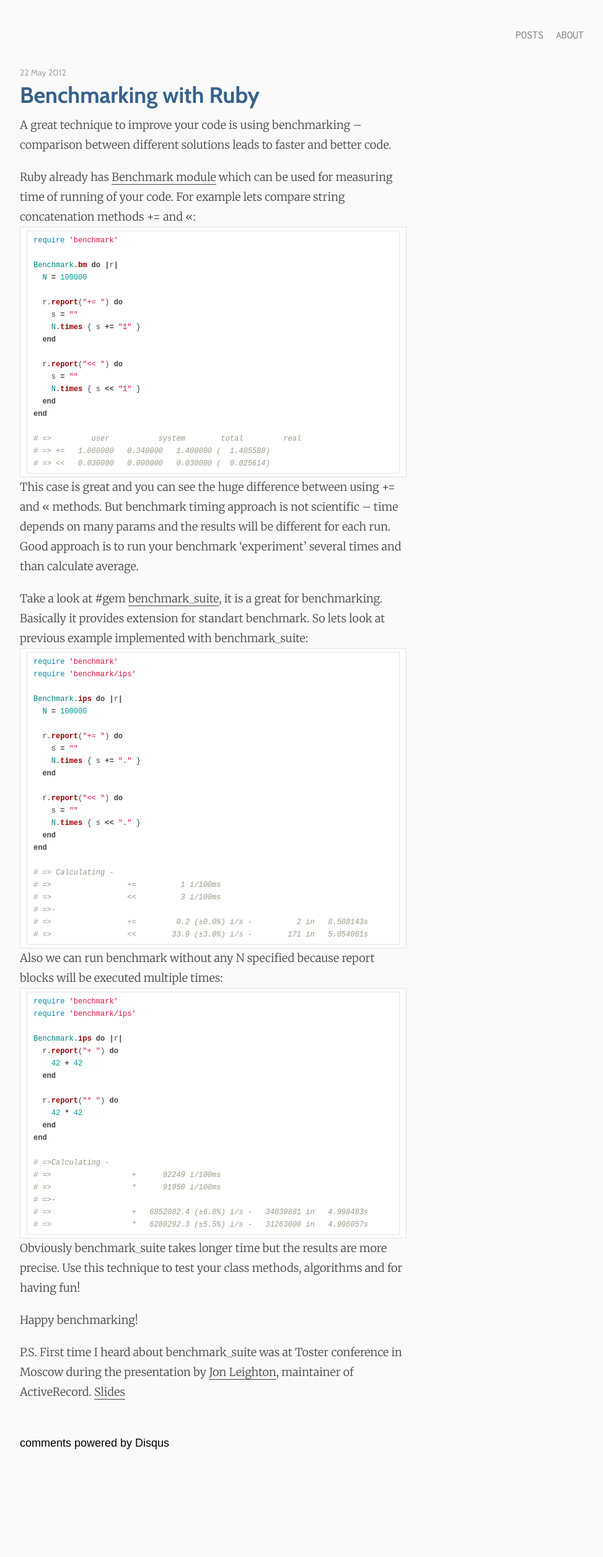
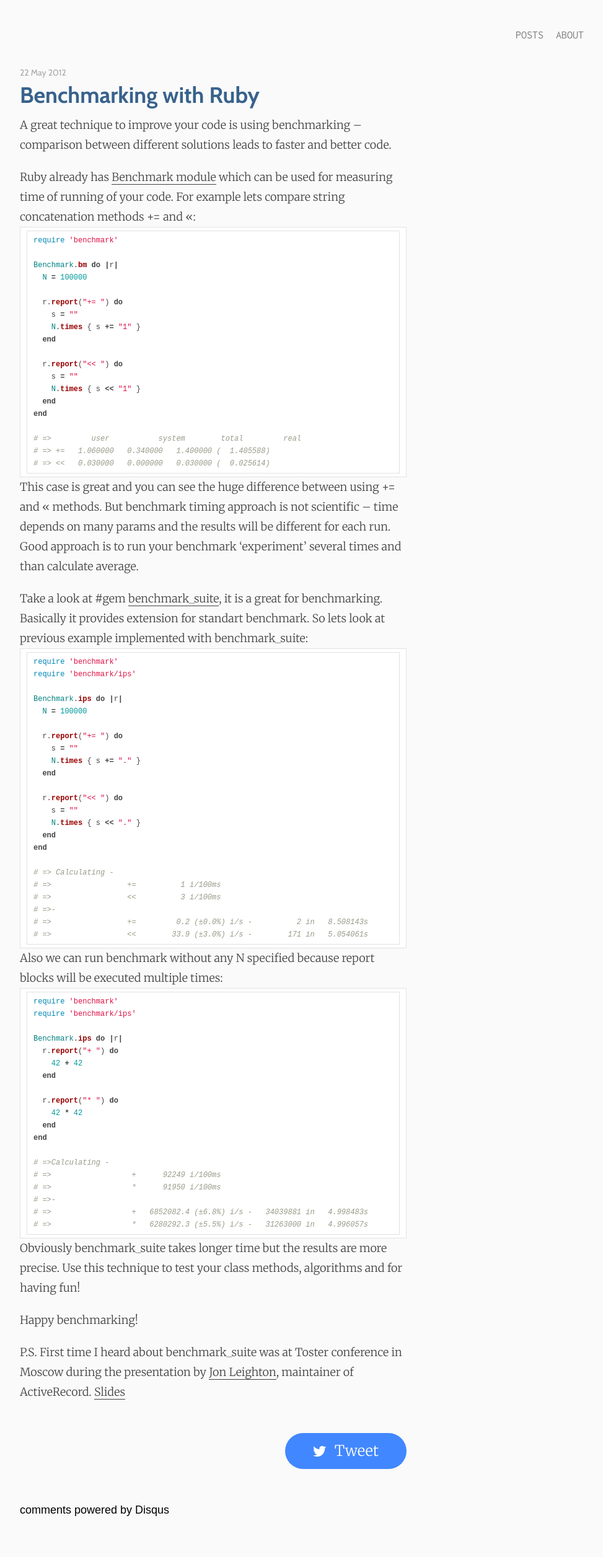
Before and after one commit to makaroni4/img-lint, a Jekyll site: the page built from _posts/2012-05-22-benchmarking-with-ruby.markdown, in a window 1280 px wide. Shown: the whole page at 62% size, without its empty margins (296-1269 px from the left). Built offline with Jekyll 4.4.1, drawn with Linux system fonts in a browser that asks for light colours; nearby versions of some CDN libraries; comment, search, counter and statistics services are not loaded; before the commit the page ends 2404 px from its top, so only the background shows below that.

Commit message:
Added tweet button to post page

```diff
--- a/_layouts/default.html
+++ b/_layouts/default.html
@@ -13,6 +13,7 @@
     <script type="text/javascript" src="/js/jquery.js"></script>
     <script type="text/javascript" src="/js/avatar.js"></script>
     <script type="text/javascript" src="/js/link_decoration.js"></script>
+    <script type="text/javascript" src="/js/tweet.js"></script>
     <script type="text/javascript" src="//cdnjs.cloudflare.com/ajax/libs/jquery-easing/1.3/jquery.easing.min.js"></script>
   </head>
 
--- a/_layouts/post.html
+++ b/_layouts/post.html
@@ -20,8 +20,15 @@ layout: default
       </div>
 
       <div class="credits__share">
-        <div class="tweet">
-        </div>
+        <a href="#" class="tweet js-tweet">
+          <div class="tweet__container">
+            <div class="fa fa-twitter tweet__icon">
+            </div>
+            <div class="tweet__text">
+              Tweet
+            </div>
+          </div>
+        </a>
       </div>
     </div>
   </div>
--- a/css/head.scss
+++ b/css/head.scss
@@ -134,6 +134,10 @@ body {
         margin-top: 20px;
       }
     }
+  }
+
+  &__credits {
+    margin-top: 50px;
   }
 
   &__comments {
@@ -324,6 +328,43 @@ a.b-contact-item__link:hover {
   line-height: 20px;
 }
 
+.tweet {
+  display: inline-block;
+  padding: 17px 45px;
+
+  border-radius: 29px;
+
+  background-color: #4187FF;
+
+  &__container {
+    display: flex;
+  }
+
+  &__icon {
+    font-size: 24px;
+    color: #FFF;
+  }
+
+  &__text {
+    margin-left: 13px;
+
+    font-family: 'Merriweather', serif;
+    font-weight: 300;
+    font-size: 24px;
+    line-height: 24px;
+    color: #FFF;
+  }
+
+  &:hover {
+    background-color: #1B6FFF;
+  }
+}
+
+.credits {
+  display: flex;
+  justify-content: space-between;
+}
+
 @media only screen and (max-width: 750px) {
   .b-page__line, .b-post {
     width: 90%;
--- /dev/null
+++ b/js/tweet.js
@@ -0,0 +1,26 @@
+$(function() {
+  $(".js-tweet").click(function(e) {
+    e.preventDefault();
+
+    ga("send", "event", "sharing", "click", "twitter");
+
+    var width  = 575,
+    height = 400,
+    left   = ($(window).width()  - width)  / 2,
+    top    = ($(window).height() - height) / 2,
+    opts   = ",width="  + width  +
+             ",height=" + height +
+             ",top="    + top    +
+             ",left="   + left;
+
+    var tweet = document.title;
+    var maxLength = 140 - (location.href.length + 1);
+    if (tweet.length > maxLength) {
+      tweet = tweet.substr(0, (maxLength - 3)) + "...";
+    }
+
+    var twitterLink = "http://twitter.com/home?status=" + encodeURIComponent(tweet + " " + location.href);
+
+    window.open(twitterLink, "twitter", opts);
+  });
+});
```
Also changed, not shown: other parts of _layouts/default.html (+2 -2 lines).
